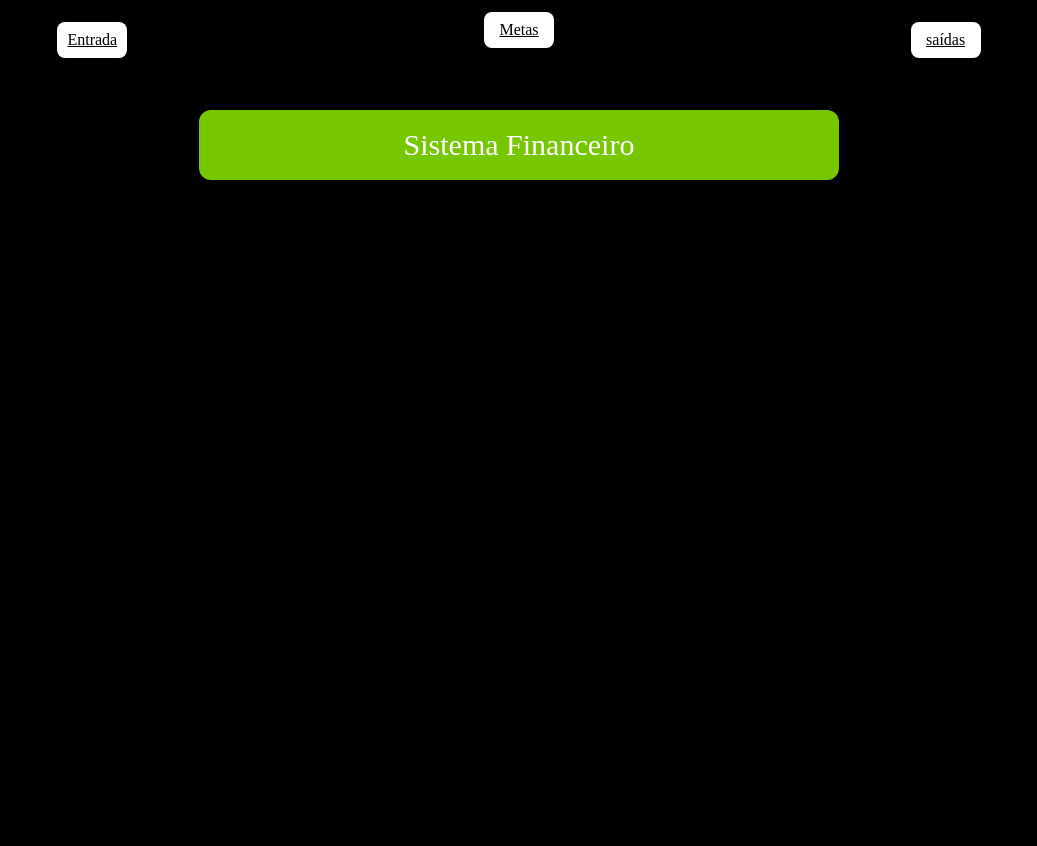
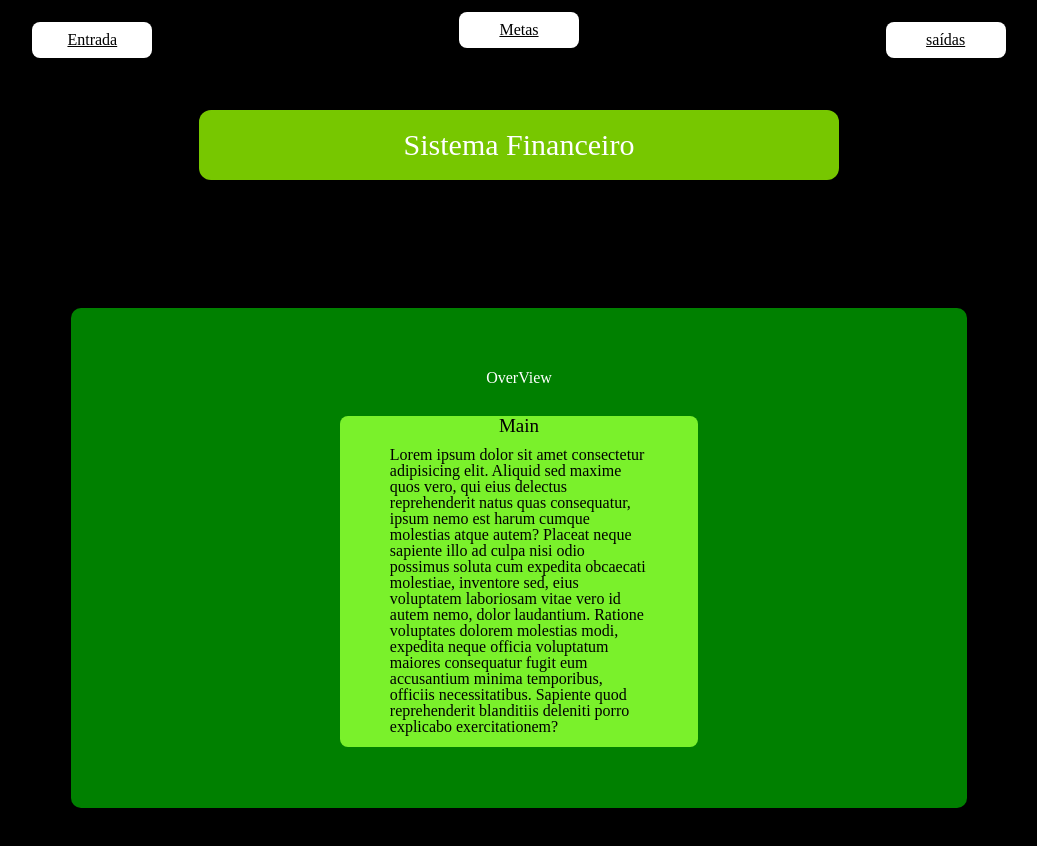
Before and after one commit to estrela801/sitema-gestao-financeira, a plain HTML site: page index.HTML in a window 1280 px wide. Shown: the whole page, without its empty margins (121-1158 px from the left). Before the commit the page ends 800 px from the top, so only its background shows below. Drawn offline with Linux system fonts and the light colour scheme.

Commit message:
style: styling new section for a better overview

```diff
--- a/style.css
+++ b/style.css
@@ -19,7 +19,7 @@ body{
     background-color: #fff;
     color: black;
     padding: 10px;
-    width: 50px;
+    width: 100px;
     font-size: 16px;
     text-decoration: underline;
     border-radius: 8px;
@@ -27,6 +27,7 @@ body{
 .header .link-top{
     margin-bottom: 20px;
 }
+/* -------------------------------------- */
 .bg-titulo{
     display: flex;
     /* align-items: center; */
@@ -44,3 +45,38 @@ body{
     background-color: rgb(119, 199, 0);
     border-radius: 12px;
 }
+/* ----------------------------------- */
+.main-elements{
+    display: flex;
+    flex-wrap: wrap;
+    flex-direction: column;
+    align-items: center;
+    justify-content:center;
+    margin: 10% auto;
+    background-color: green;
+    height: 500px;
+    width: 70%;
+    border-radius: 10px;
+}
+.main-elements .main-title{
+    color: white;
+    margin-bottom: 30px;
+}
+.main-elements .main-content{
+    display: flex;
+    flex-direction: column;
+    justify-content: center;
+    align-items: center;
+    background-color: #7af12b;
+    width: 40%;
+    border-radius: 8px;
+}
+.main-elements .main-content span{
+    font-size: 19px;
+}
+.main-elements .main-content .content{
+    display: flex;
+    align-items: center;
+    justify-content: center;
+    padding: 12px 50px;
+}
```
